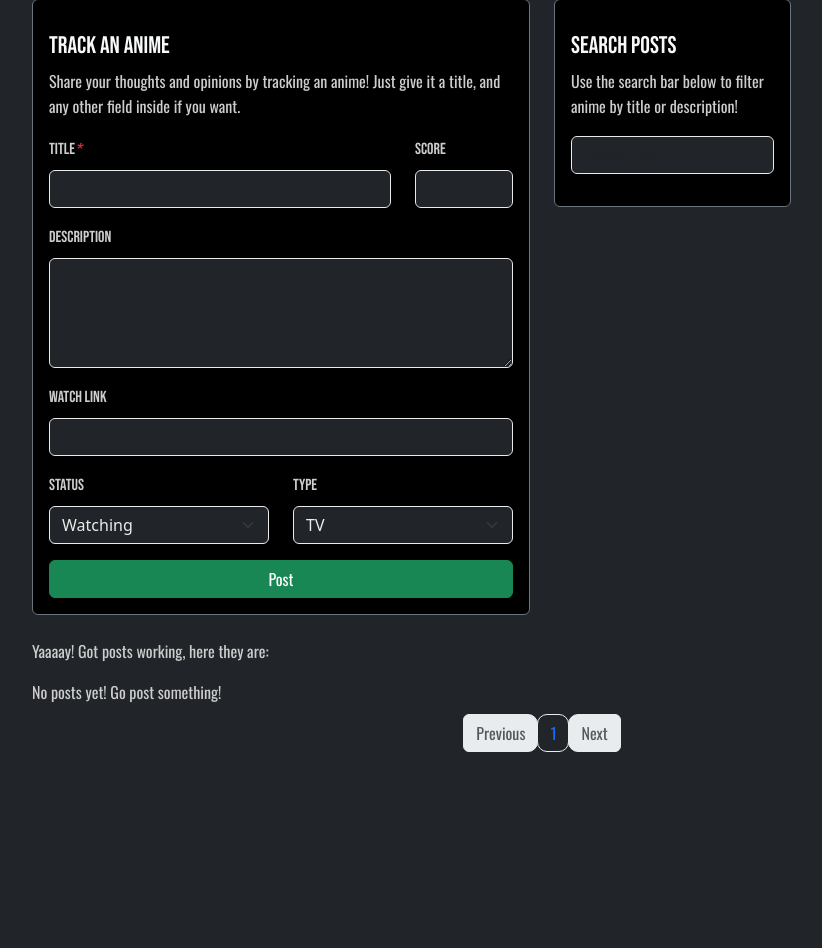
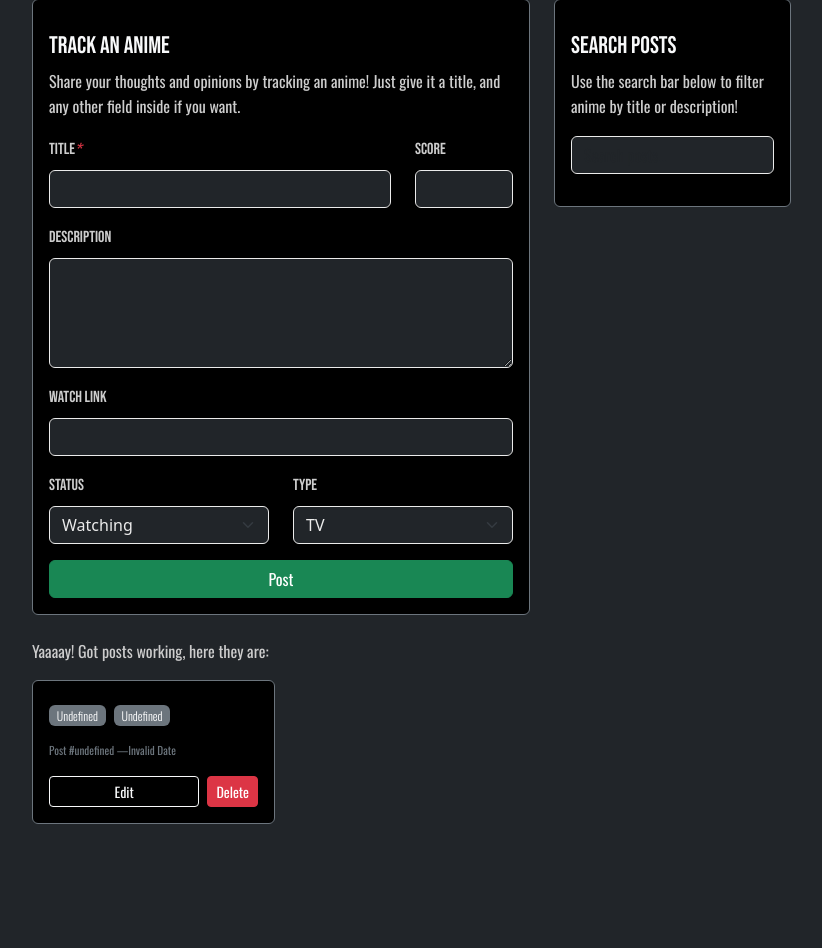
Before and after one commit to BobTheFrob/flask-project, a Flask app: template dweb/templates/posts.html in a window 1280 px wide. Shown: the part 228-1176 px from the top of the page, without its empty margins (98-920 px from the left). Before the commit the page ends 980 px from the top, so only its background shows below. Run offline with Flask 3, Linux system fonts and the light colour scheme; the template is opened without the code that fills it, so the values that code supplies are empty; some libraries are stand-ins or nearby versions.

Commit message:
Finished pagination pure backend, switching to react

```diff
--- a/dweb/posts.py
+++ b/dweb/posts.py
@@ -5,6 +5,7 @@ from flask import (
 from . import models, cache
 from .auth import login_required_api, login_required_page
 from urllib.parse import urlparse
+import math
 
 bp = Blueprint('posts', __name__)
 
@@ -226,11 +227,12 @@ def api_posts_paginate():
     total = dict(offsetPosts["total"])["count"]
     return jsonify({
         "paginate": {
-            "previousPage": offset > 0,
-            "nextPage": offset + limit < total,
+            "hasPreviousPage": offset > 0,
+            "hasNextPage": offset + limit < total,
             "total": total,
             "limit": limit,
-            "offset": offset
+            "total_pages": math.ceil(total / limit),
+            "current_page": (offset // limit) + 1
         },
         "posts": [post_dict(post) for post in offsetPosts["posts"]]
     })
--- a/dweb/static/js/modules/handlers.js
+++ b/dweb/static/js/modules/handlers.js
@@ -42,8 +42,8 @@ async function getAllPostsHandler() {
 // GET ALL POSTS HANDLER
 // Gets and renders all posts in db
 //
-async function getAllPostsPaginateHandler() {
-    const response = await fetch("/api/posts/paginatetest?limit=8&offset=0", {
+async function getAllPostsPaginateHandler(limit, offset) {
+    const response = await fetch(`/api/posts/paginatetest?limit=${limit}&offset=${offset}`, {
         method: "GET"
     })
     const data = await response.json()
@@ -56,7 +56,12 @@ async function getAllPostsPaginateHandler() {
         const formElement = document.getElementById(`editpost-${posts[i].id}`)
         jikanPostSearchHandler(suggestionsBox, editTitle, formElement)
     }
+    generatePaginateNav(limit, offset, data["paginate"])
     emptyPostsHandler()
+}
+
+function generatePaginateNav(limit, offset, paginateData) {
+    console.log(...arguments)
 }
 
 // POST HANDLER
--- a/dweb/static/js/posts.js
+++ b/dweb/static/js/posts.js
@@ -10,8 +10,8 @@ import { jikanPostSearchHandler } from "./modules/external-api-handlers.js"
 
 // STARTUP
 // Get and render all posts
-// getAllPostsHandler()
-getAllPostsPaginateHandler()
+getAllPostsHandler()
+// getAllPostsPaginateHandler(8, 0)
 // Add event listeners to existing edit buttons to toggle the visibility of the edit textarea when clicked
 document.querySelectorAll(".edit-btn").forEach(button => {
     button.addEventListener("click", () => {
--- a/dweb/templates/posts.html
+++ b/dweb/templates/posts.html
@@ -95,13 +95,6 @@
     <p id="posts-message" class="dpostsmessage mb-4"></p>
     <div class="row g-3" id="posts-container">
     </div>
-    <nav aria-label="Page navigation example">
-        <ul class="pagination justify-content-center">
-            <li class="page-item disabled"><a class="page-link">Previous</a></li>
-            <li class="page-item"><a class="page-link">1</a></li>
-            <li class="page-item disabled"><a class="page-link" >Next</a></li>
-        </ul>
-    </nav>
 {% endblock %}
 
 {% block script %}
```
